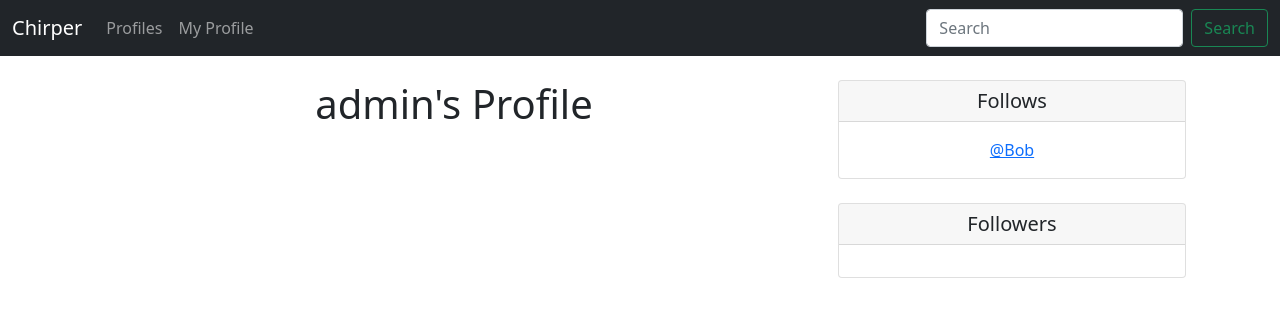
After one commit to Jameshuff95/Chirper, a Django app: page /profile/1 in a window 1280 px wide. The commit adds this page. Shown: the top 317 px of the page. Run offline with Django 5.2, Linux system fonts and the light colour scheme; a user stored in the database is signed in; data comes from the database, SQL or seed files in the repository; both versions use the stored data as it was after the commit; some libraries are stand-ins or nearby versions.

Commit message:
added followers and following sections to profile page, made individual profile pages for each user

```diff
--- a/social/Chirper/templates/navbar.html
+++ b/social/Chirper/templates/navbar.html
@@ -9,6 +9,12 @@
           <li class="nav-item">
             <a class="nav-link" href="{% url 'profile_list' %}">Profiles</a>
           </li>
+          {% if user.is_authenticated %}
+            <li class="nav-item">
+              <a class="nav-link" href="{% url 'profile' request.user.id %}">My Profile</a>
+            </li>
+          {% endif %}
+
         </ul>
         <form class="d-flex">
           <input class="form-control me-2" type="search" placeholder="Search" aria-label="Search">
--- /dev/null
+++ b/social/Chirper/templates/profile.html
@@ -0,0 +1,39 @@
+{% extends 'base.html' %}
+{% block content %}
+
+    {% if profile %}
+
+        <div class="container text-center">
+            <div class="row">
+                <div class="col-8">
+                    <h1>{{ profile.user.username }}'s Profile</h1><br>
+                </div>
+                <div class="col-4">
+                    <div class="card">
+                        <h5 class="card-header">Follows</h5>
+                        <div class="card-body">
+                          <p class="card-text">
+                            {% for following in profile.follows.all %}
+                                <a href="{% url 'profile' following.user.id %}">@{{ following }}</a><br>
+                            {% endfor %}
+                          </p>
+                        </div>
+                      </div>
+                    <br>
+                    <div class="card">
+                        <h5 class="card-header">Followers</h5>
+                        <div class="card-body">
+                          <p class="card-text">
+                            {% for following in profile.followed_by.all %}
+                                <a href="{% url 'profile' following.user.id %}">@{{ following }}</a><br>
+                            {% endfor %}
+                          </p>
+                        </div>
+                    </div>
+                </div>
+            </div>
+        </div>
+
+    {% endif %}
+
+{% endblock %}
--- a/social/Chirper/templates/profile_list.html
+++ b/social/Chirper/templates/profile_list.html
@@ -14,7 +14,7 @@
                     <div class="col-md-8">
                         <div class="card-body">
                             <h5 class="card-title">{{ profile.user.username }} <br></h5>
-                            <p class="card-text">@{{ profile.user.username|lower }}</p>
+                            <a href="{% url 'profile' profile.user.id %}"><p class="card-text">@{{ profile.user.username|lower }}</p></a>
                             <p class="card-text"><small class="text-muted">Last Updated: {{ profile.date_modified }}</small></p>
                         </div>
                     </div>
--- a/social/Chirper/urls.py
+++ b/social/Chirper/urls.py
@@ -4,4 +4,7 @@ from . import views
 urlpatterns = [
     path('', views.home, name="home"),
     path('profile_list/', views.profile_list, name='profile_list'),
+    # <int:pk> represents the primary key (id) of the user.
+    # This line makes the desired profile appear when called
+    path('profile/<int:pk>', views.profile, name='profile'),
 ]
--- a/social/Chirper/views.py
+++ b/social/Chirper/views.py
@@ -16,3 +16,12 @@ def profile_list(request):
     else:
         messages.success(request, ("You must be logged in to view this page"))
         return redirect('home')
+
+# pk means primary key of the user
+def profile(request, pk):
+    if request.user.is_authenticated:
+        profile = Profile.objects.get(user_id=pk)
+        return render(request, 'profile.html', {'profile':profile})
+    else:
+        messages.success(request, ("You must be logged in to view this page"))
+        return redirect('home')
```
Also changed, not shown: social/db.sqlite3.
